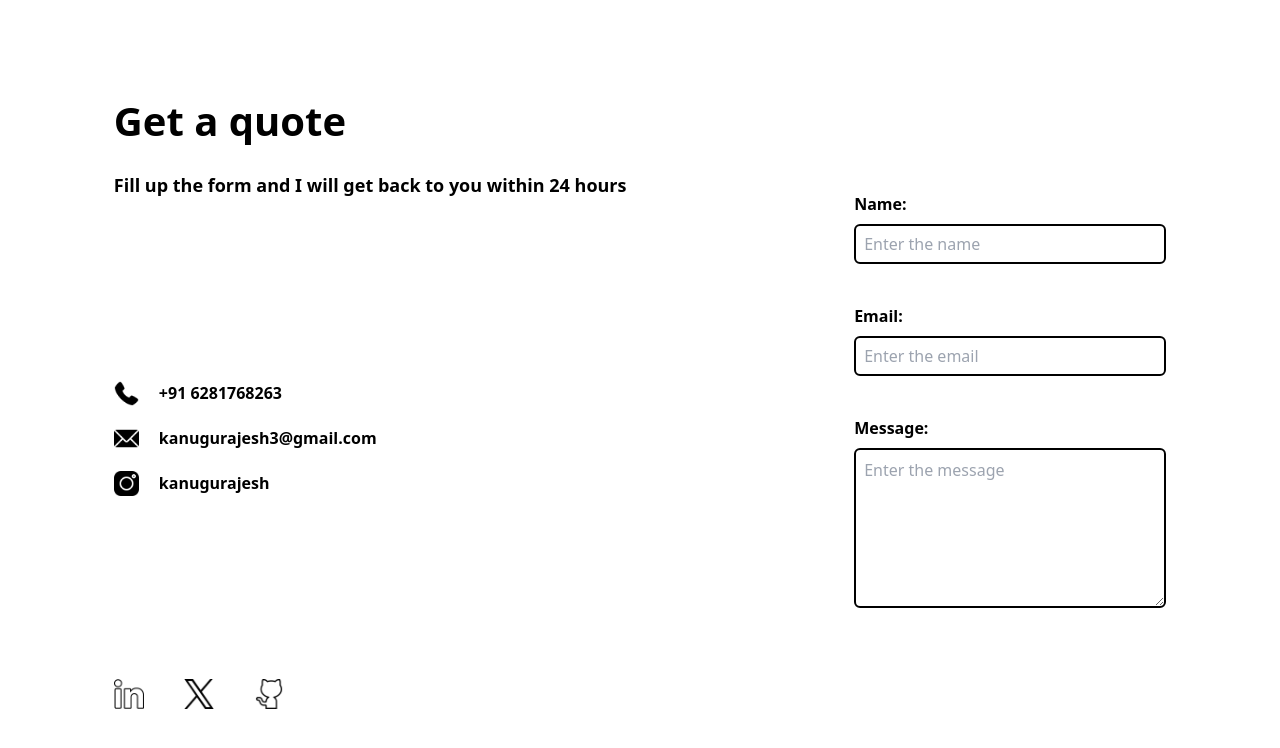
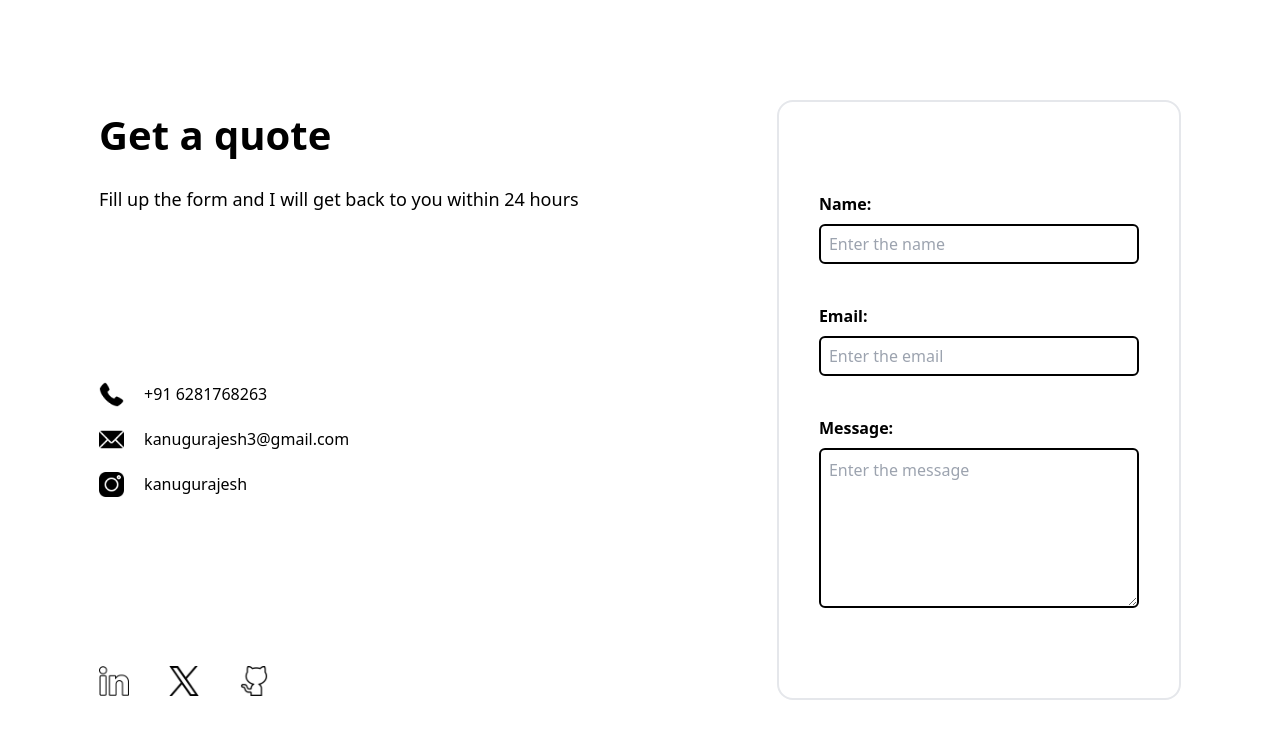
Before and after one commit to kanugurajesh/kanugurajesh.github.io, a Next.js app: page /contact in a window 1280 px wide. Shown: the top 748 px of the page. Built offline with nearby package versions, Linux system fonts and the light colour scheme.

Commit message:
Changing the styling of the contact form

```diff
--- a/pages/contact.tsx
+++ b/pages/contact.tsx
@@ -3,8 +3,8 @@ import Link from "next/link"
 
 export default function Contact() {
     return (
-        <div className="w-screen h-screen text-extrabold flex justify-around font-black">
-            <div className="flex flex-col justify-around">
+        <div className="w-screen h-screen text-extrabold flex justify-around items-center">
+            <div className="flex flex-col justify-around gap-40 h-3/4">
                 <div className="flex flex-col gap-5">
                     <h1 className="text-5xl font-black">Get a quote</h1>
                     <p className="text-lg">Fill up the form and I will get back to you within 24 hours</p>
@@ -37,19 +37,19 @@ export default function Contact() {
                     </Link>
                 </div>
             </div>
-            <div className="flex flex-col justify-center gap-10">
+            <div className="flex flex-col justify-center gap-10 border h-3/4 p-10 rounded-2xl border-2">
                 <div className="flex flex-col gap-2">
-                    <label htmlFor="text-input">Name:</label>
-                    <input type="text" id="text-input" className="border border-black border-2 h-10 rounded-md p-2 font-normal" placeholder="Enter the name"/>
+                    <label htmlFor="text-input" className="font-bold">Name:</label>
+                    <input type="text" id="text-input" className="border border-black border-2 h-10 rounded-md p-2 font-normal w-80" placeholder="Enter the name"/>
                 </div>
                 <div className="flex flex-col gap-2">
-                    <label htmlFor="email-input">Email:</label>
-                    <input type="email" id="email-input" className="border border-black border-2 h-10 rounded-md p-2 font-normal" placeholder="Enter the email"/>
+                    <label htmlFor="email-input" className="font-bold">Email:</label>
+                    <input type="email" id="email-input" className="border border-black border-2 h-10 rounded-md p-2 font-normal w-80" placeholder="Enter the email"/>
                 </div>
                 <div className="flex flex-col gap-2">
-                    <label htmlFor="textarea-input">Message:</label>
+                    <label htmlFor="textarea-input" className="font-bold">Message:</label>
                     {/* @ts-ignore */}
-                    <textarea name="" placeholder="Enter the message" id="textarea-input" cols="30" rows="10" className="border border-black border-2 h-40 rounded-md p-2 font-normal">
+                    <textarea name="" placeholder="Enter the message" id="textarea-input" cols="30" rows="10" className="border border-black border-2 h-40 rounded-md p-2 font-normal w-80">
                     </textarea>
                 </div>
             </div>
```
